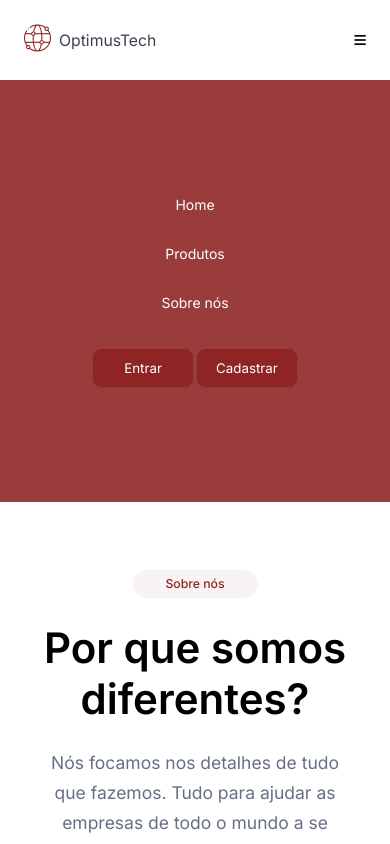
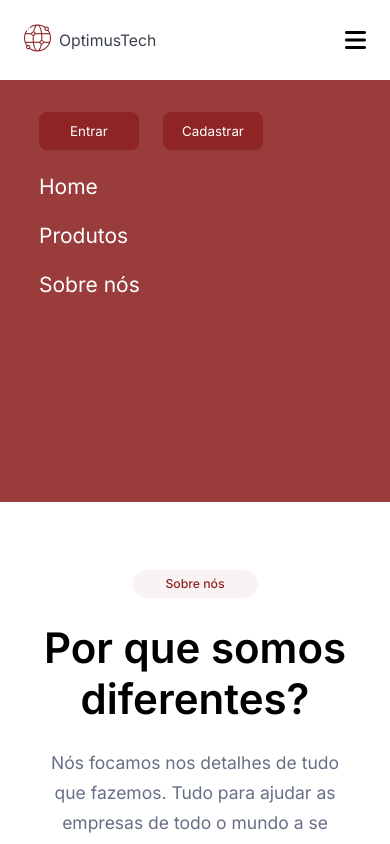
Before and after one commit to Luquinhazm/7daysOfCode, a plain HTML site: page Desafio HTML e CSS/OptimusTech/index.html in a window 390 px wide. Both pictures are taken after a click on the button 360 px from the left and 40 px from the top of the page. Shown: the top 844 px of the page. Drawn offline with Linux system fonts and the light colour scheme.

Commit message:
Tamanho menu

```diff
--- a/Desafio HTML e CSS/OptimusTech/index.html
+++ b/Desafio HTML e CSS/OptimusTech/index.html
@@ -42,15 +42,15 @@
 
     </header>
     <nav id="navMobile">
+        <div id="container-btnM">
+            <button class="botoesMobile">Entrar</button>
+            <button class="botoesMobile">Cadastrar</button>
+        </div>
         <ul id="navlistM">
             <li id="navitemsM"><a href="index.html">Home</a></li>
             <li id="navitemsM"><a href="#">Produtos</a></li>
             <li id="navitemsM"><a href="#">Sobre nós</a></li>
         </ul>
-        <div id="container-btnM">
-            <button class="botoesMobile">Entrar</button>
-            <button class="botoesMobile">Cadastrar</button>
-        </div>
     </nav>
 
     <section id="sobre">
--- a/Desafio HTML e CSS/OptimusTech/style.css
+++ b/Desafio HTML e CSS/OptimusTech/style.css
@@ -93,14 +93,14 @@ a{
     display: none;
     background-color: transparent;
     border: 0;
+    font-size: 24px;
 }
 
 #navMobile{
     display: none;
     background-color: rgba(142, 36, 36, 0.89);
     align-items: center;
-    justify-content: center;
-    gap: 38px;
+    gap: 24px;
     height: 50vh;
     max-width: 1440px;
     width: 100%;
@@ -109,13 +109,22 @@ a{
 #navlistM{
     display: flex;
     flex-direction: column;
-    align-items: center;
-    gap: 32px;
-    width: 50%;
+    align-items: flex-start;
+    gap: 24px;
+    width: 80%;
 }
 
 #navlistM a{
     color: #fff;
+    font-size: 1.5rem;
+}
+
+#container-btnM{
+    display: flex;
+    align-items: flex-start;
+    width: 80%;
+    gap: 24px;
+    margin-top: 32px;
 }
 
 .botoesMobile{
```
